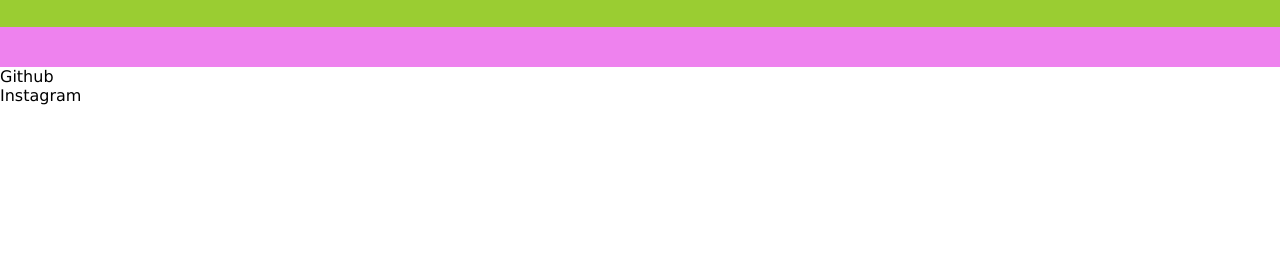
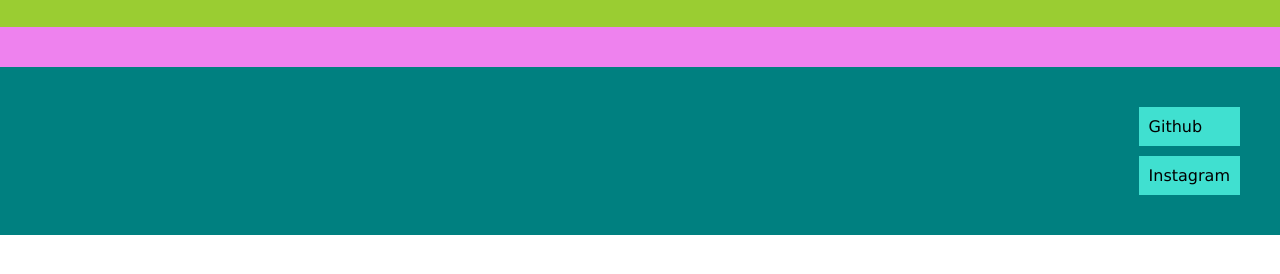
Before and after one commit to Melgarejomax/proyecto-final-UTN, a plain HTML site: page index.html in a window 1280 px wide. Shown: the part 150-424 px from the top of the page. Drawn offline with Linux system fonts and the light colour scheme.

Commit message:
add style in footer

```diff
--- a/styles/style.css
+++ b/styles/style.css
@@ -53,3 +53,29 @@ header nav ul li {
   width: 100%;
   border-radius: 50%;
 }
+
+  /* Aca empiezan los estilos del footer */
+  footer {
+    background-color: teal;
+    padding: 30px;
+    display: flex;
+    justify-content:space-between;
+    align-items: center;
+  }
+
+  footer ul {
+    list-style: none;
+
+  }
+
+  .lista-uno li {
+    background-color: turquoise;
+    margin: 10px;
+    padding: 10px;
+  }
+
+  .lista-dos li {
+    background-color: slateblue;
+    margin: 10px;
+    padding: 10px;
+  }
```
